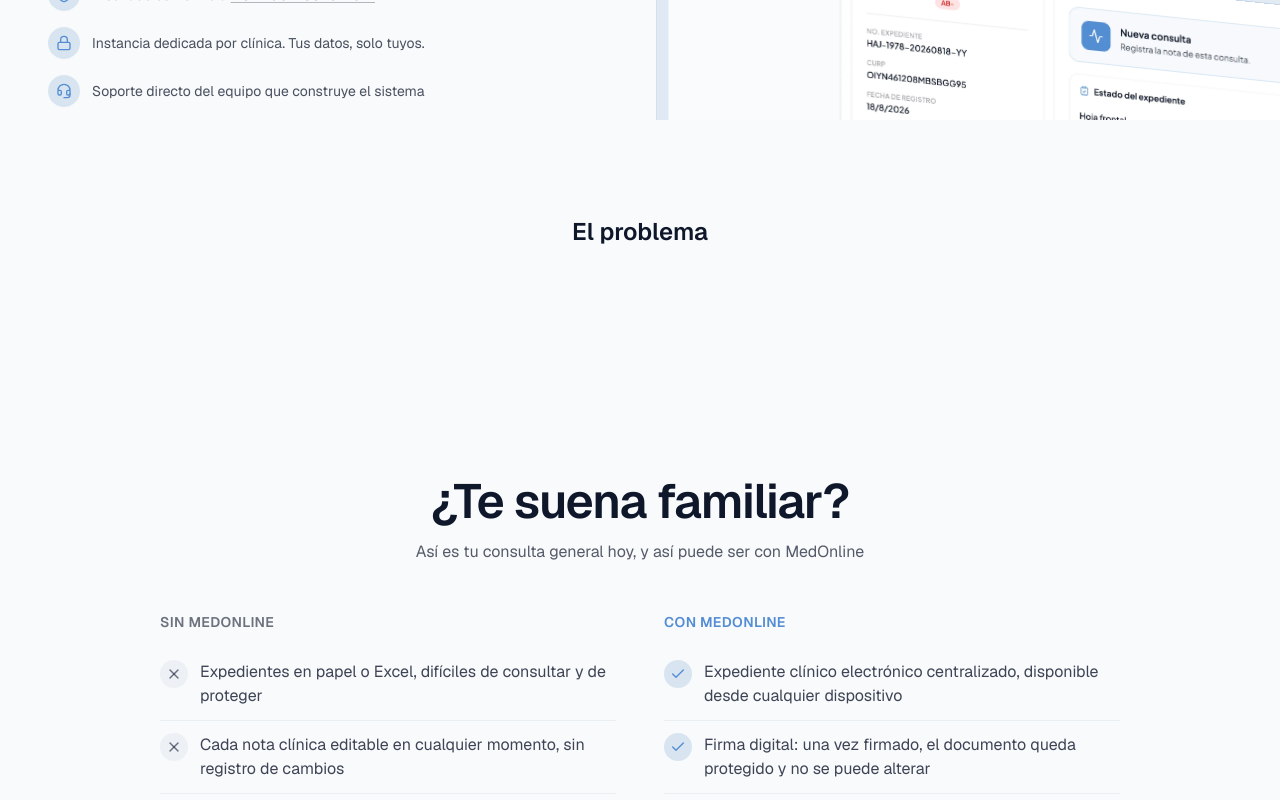
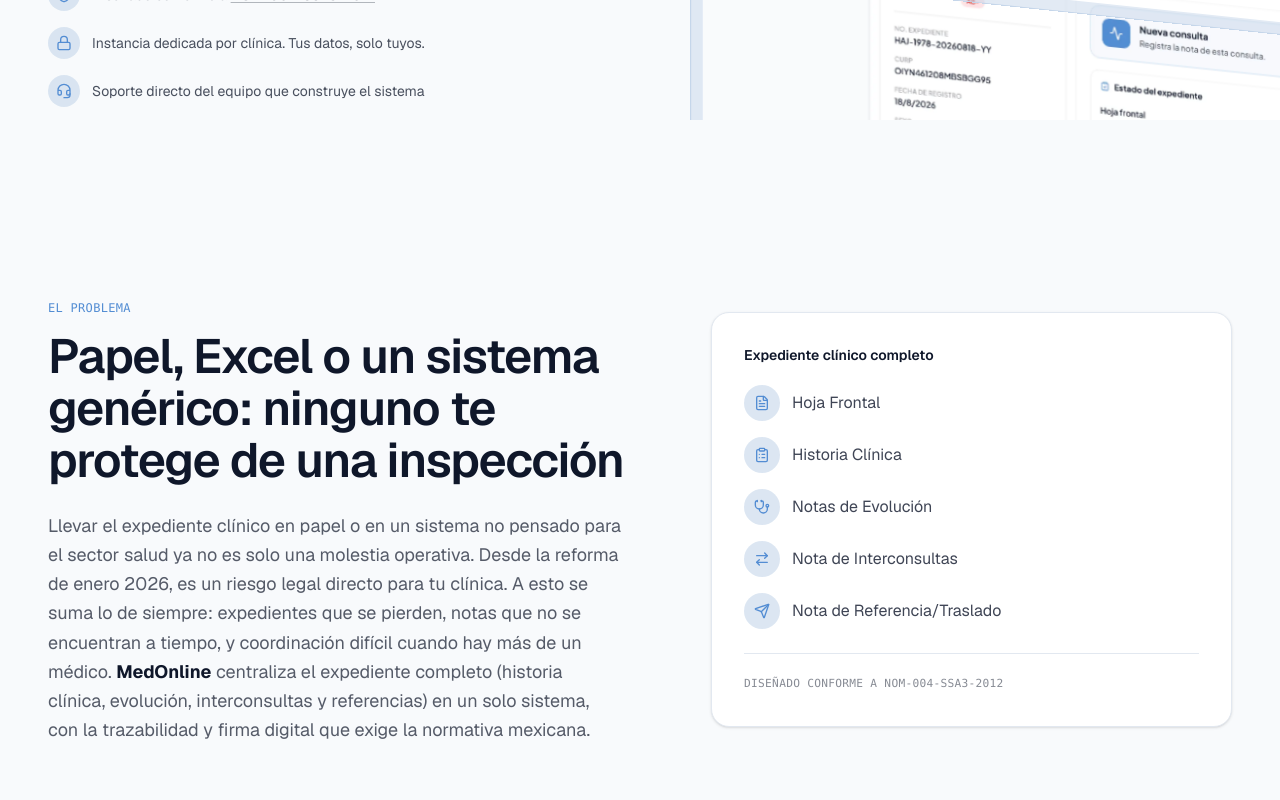
Before and after one commit to ngc-software-solutions/medonline-landing, a Next.js app: page / in a window 1280 px wide. Shown: the part 680-1480 px from the top of the page. Built offline with nearby package versions, Linux system fonts and the light colour scheme; what tailwind-animations would draw is missing.

Commit message:
feat: enhance Problem section with detailed description and expediente card

```diff
--- a/src/components/sections/Problem.tsx
+++ b/src/components/sections/Problem.tsx
@@ -1,10 +1,82 @@
+import {
+  ArrowRightLeft,
+  ClipboardList,
+  FileText,
+  Send,
+  Stethoscope,
+} from "lucide-react";
+
+const EXPEDIENTE_DOCS = [
+  { id: "hoja-frontal", icon: FileText, label: "Hoja Frontal" },
+  { id: "historia-clinica", icon: ClipboardList, label: "Historia Clínica" },
+  { id: "notas-evolucion", icon: Stethoscope, label: "Notas de Evolución" },
+  {
+    id: "interconsultas",
+    icon: ArrowRightLeft,
+    label: "Nota de Interconsultas",
+  },
+  { id: "referencias", icon: Send, label: "Nota de Referencia/Traslado" },
+];
+
 export default function Problem() {
   return (
     <section
       id="problema"
-      className="flex flex-col items-center justify-center py-24"
+      className="bg-background py-16 md:py-24 lg:flex lg:min-h-screen lg:items-center lg:py-0"
     >
-      <h2 className="text-2xl font-semibold">El problema</h2>
+      <div className="mx-auto grid w-full max-w-7xl grid-cols-1 items-center gap-12 px-6 sm:px-8 lg:grid-cols-[1.15fr_1fr] lg:gap-16 lg:px-12">
+        {/* Text */}
+        <div className="timeline-view animate-zoom-in animate-range-entry">
+          <span className="font-mono text-xs tracking-wide text-primary uppercase">
+            El problema
+          </span>
+          <h2 className="mt-3 text-4xl lg:text-[3rem] leading-tight lg:leading-[1.08] font-semibold tracking-tight text-foreground">
+            Papel, Excel o un sistema genérico: ninguno te protege de una
+            inspección
+          </h2>
+          <p className="mt-6 max-w-xl text-base leading-relaxed text-foreground/70 sm:text-lg">
+            Llevar el expediente clínico en papel o en un sistema no pensado
+            para el sector salud ya no es solo una molestia operativa. Desde la
+            reforma de enero 2026, es un riesgo legal directo para tu clínica. A
+            esto se suma lo de siempre: expedientes que se pierden, notas que no
+            se encuentran a tiempo, y coordinación difícil cuando hay más de un
+            médico. <strong className="text-foreground">MedOnline</strong>{" "}
+            centraliza el expediente completo (historia clínica, evolución,
+            interconsultas y referencias) en un solo sistema, con la
+            trazabilidad y firma digital que exige la normativa mexicana.
+          </p>
+        </div>
+
+        {/* Expediente card */}
+        <div className="timeline-view relative animate-zoom-in animate-range-entry animate-delay-150">
+          <div
+            aria-hidden
+            className="absolute -inset-6 -z-10 rounded-[2rem] bg-primary-muted/30 blur-2xl"
+          />
+          <div className="rounded-2xl border border-border bg-white p-6 shadow-sm sm:p-8">
+            <p className="text-sm font-semibold text-foreground">
+              Expediente clínico completo
+            </p>
+            <ul className="mt-5 flex flex-col gap-4">
+              {EXPEDIENTE_DOCS.map(({ id, icon: Icon, label }) => (
+                <li key={id} className="flex items-center gap-3">
+                  <span className="flex h-9 w-9 shrink-0 items-center justify-center rounded-full bg-primary-muted/60 text-primary">
+                    <Icon className="h-4 w-4" strokeWidth={2} aria-hidden />
+                  </span>
+                  <span className="text-sm text-foreground/80 sm:text-base">
+                    {label}
+                  </span>
+                </li>
+              ))}
+            </ul>
+            <div className="mt-6 border-t border-border pt-4">
+              <span className="font-mono text-[0.7rem] tracking-wide text-foreground/50 uppercase">
+                Diseñado conforme a NOM-004-SSA3-2012
+              </span>
+            </div>
+          </div>
+        </div>
+      </div>
     </section>
   );
 }
```
